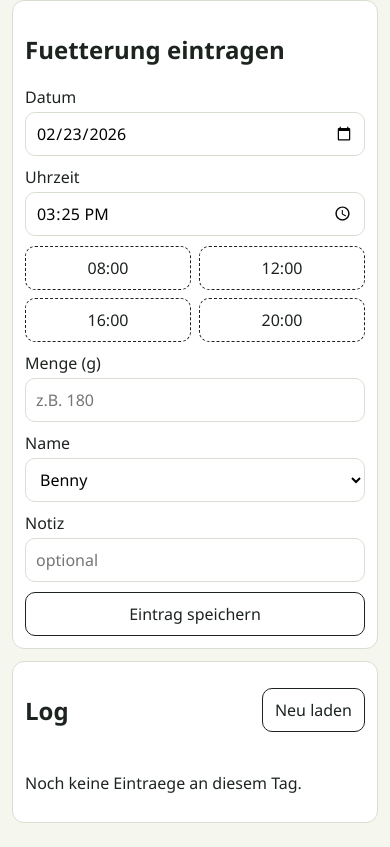
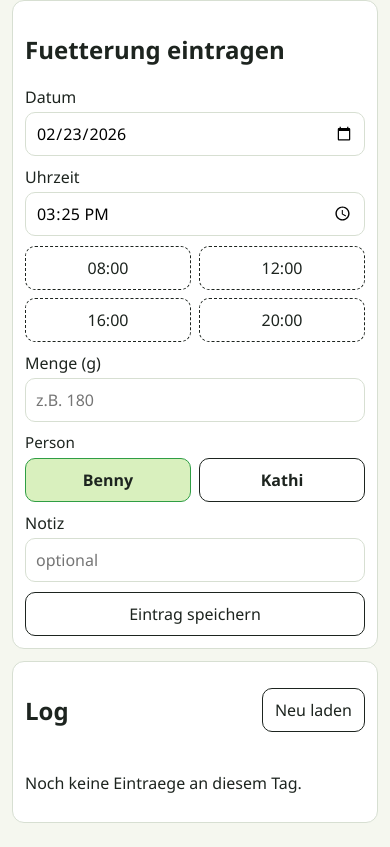
Before and after one commit to bvoland/TaskApp, a plain HTML site: page index.html in a window 390 px wide. Shown: the part 896-1743 px from the top of the page. Drawn offline with Linux system fonts and the light colour scheme.

Commit message:
Improve iPhone UX with user buttons and better cache updates

```diff
--- a/app.js
+++ b/app.js
@@ -20,6 +20,7 @@
   const fedDateInput = document.getElementById("fed-date");
   const fedTimeInput = document.getElementById("fed-time");
   const slotPresetButtons = Array.from(document.querySelectorAll(".slot-preset"));
+  const userPresetButtons = Array.from(document.querySelectorAll(".user-preset"));
   const amountInput = document.getElementById("amount-g");
   const fedByInput = document.getElementById("fed-by");
   const noteInput = document.getElementById("note");
@@ -41,7 +42,7 @@
     selectedDateInput.value = state.selectedDate;
     fedDateInput.value = state.selectedDate;
     fedTimeInput.value = defaultTimeLocal();
-    fedByInput.value = "Benny";
+    setSelectedUser("Benny");
     registerServiceWorker();
     setupInstallPrompt();
     attachEvents();
@@ -68,6 +69,15 @@
         const time = button.getAttribute("data-time");
         if (time) {
           fedTimeInput.value = time;
+        }
+      });
+    });
+
+    userPresetButtons.forEach(function (button) {
+      button.addEventListener("click", function () {
+        const user = button.getAttribute("data-user");
+        if (user) {
+          setSelectedUser(user);
         }
       });
     });
@@ -109,11 +119,20 @@
         feedingForm.reset();
         fedDateInput.value = state.selectedDate;
         fedTimeInput.value = defaultTimeLocal();
-        fedByInput.value = "Benny";
+        setSelectedUser("Benny");
         await loadEntries();
       } catch (error) {
         alert("Speichern fehlgeschlagen: " + String(error.message || error));
       }
+    });
+  }
+
+  function setSelectedUser(userName) {
+    fedByInput.value = userName;
+    userPresetButtons.forEach(function (button) {
+      const active = button.getAttribute("data-user") === userName;
+      button.classList.toggle("active", active);
+      button.setAttribute("aria-pressed", active ? "true" : "false");
     });
   }
 
--- a/index.html
+++ b/index.html
@@ -54,13 +54,14 @@
           Menge (g)
           <input id="amount-g" type="number" min="1" step="1" placeholder="z.B. 180" required>
         </label>
-        <label>
-          Name
-          <select id="fed-by" required>
-            <option value="Benny">Benny</option>
-            <option value="Kathi">Kathi</option>
-          </select>
-        </label>
+        <div class="user-field">
+          <span>Person</span>
+          <div class="user-picker" aria-label="Person waehlen" role="group">
+            <button type="button" class="user-preset active" data-user="Benny" aria-pressed="true">Benny</button>
+            <button type="button" class="user-preset" data-user="Kathi" aria-pressed="false">Kathi</button>
+          </div>
+          <input id="fed-by" type="hidden" value="Benny" required>
+        </div>
         <label>
           Notiz
           <input id="note" type="text" maxlength="120" placeholder="optional">
--- a/styles.css
+++ b/styles.css
@@ -146,6 +146,15 @@ button:hover {
   gap: 4px;
 }
 
+.user-field {
+  display: grid;
+  gap: 6px;
+}
+
+.user-field span {
+  font-size: 0.95rem;
+}
+
 .feeding-form button {
   align-self: end;
 }
@@ -159,6 +168,21 @@ button:hover {
 
 .slot-preset {
   border-style: dashed;
+}
+
+.user-picker {
+  display: grid;
+  grid-template-columns: repeat(2, minmax(0, 1fr));
+  gap: 8px;
+}
+
+.user-preset {
+  font-weight: 700;
+}
+
+.user-preset.active {
+  background: #d9f0be;
+  border-color: #2f9e44;
 }
 
 .panel-title-row {
```
Also changed, not shown: sw.js (+18 -10 lines).
